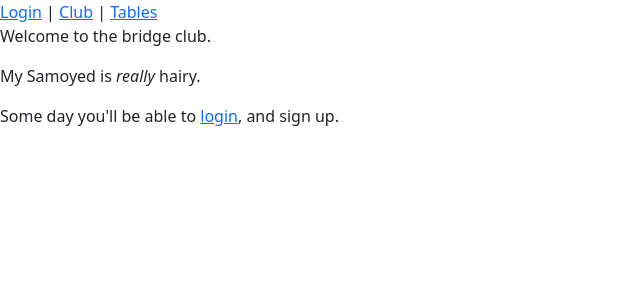
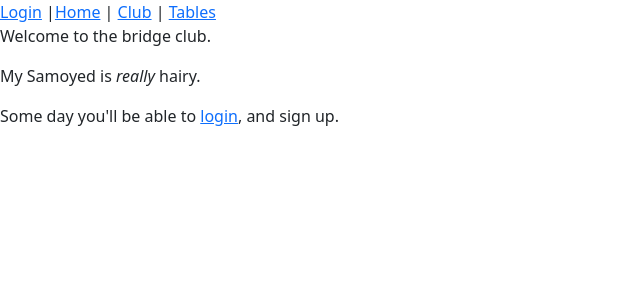
Before and after one commit to offby1/bridge-server, a Django app: page / in a window 1280 px wide. Shown: the top 300 px of the page, without its empty margins (0-640 px from the left). Run offline with Django 4.2, Linux system fonts and the light colour scheme.

Commit message:
Rename "welcome" to "home"

```diff
--- a/project/app/templates/base.html
+++ b/project/app/templates/base.html
@@ -16,7 +16,7 @@
     {% else %}
     <a href="{% url 'login' %}">Login</a>
     {% endif %}
-    | <a href="{% url 'app:club' %}">Club</a> | <a href="{% url 'app:table' %}">Tables</a>
+    |<a href="{% url 'app:home' %}">Home</a> | <a href="{% url 'app:club' %}">Club</a> | <a href="{% url 'app:table' %}">Tables</a>
     </div>
     <div id="content">
       {% block content %}{% endblock %}
--- a/project/app/urls.py
+++ b/project/app/urls.py
@@ -5,7 +5,7 @@ from . import views
 app_name = "app"
 
 urlpatterns = [
-    path("", views.duh, name="duh"),
+    path("", views.home, name="home"),
     path("club/", views.club, name="club"),
     path("table/", views.TableListView.as_view(), name="table"),
     path("player/<pk>/", views.PlayerDetailView.as_view(), name="player"),
--- a/project/app/views.py
+++ b/project/app/views.py
@@ -6,8 +6,8 @@ from .models import Club, Player, Table
 # Create your views here.
 
 
-def duh(request):
-    return render(request, "welcome.html")
+def home(request):
+    return render(request, "home.html")
 
 
 def profile(request):
@@ -15,6 +15,8 @@ def profile(request):
 
 
 def club(request):
+    # TODO -- either we really are gonna use more than one club, or we aren't; if not, there's no reason to have a Club
+    # model.  If so, this is The Wrong Thing.
     the_only_club = Club.objects.first()
     lobby_players = Player.objects.filter(table__isnull=True)
     tables = Table.objects.filter(club=the_only_club)
```
Also changed, not shown: project/app/templates/home.html (renamed from project/app/templates/welcome.html).
